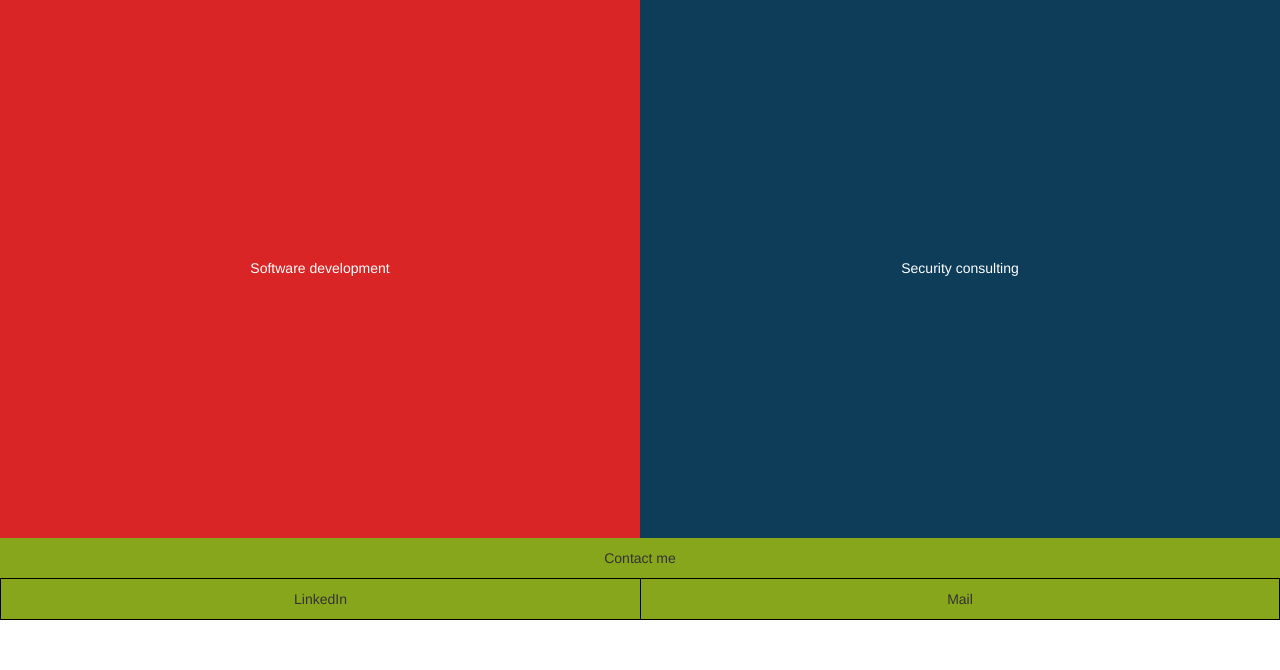
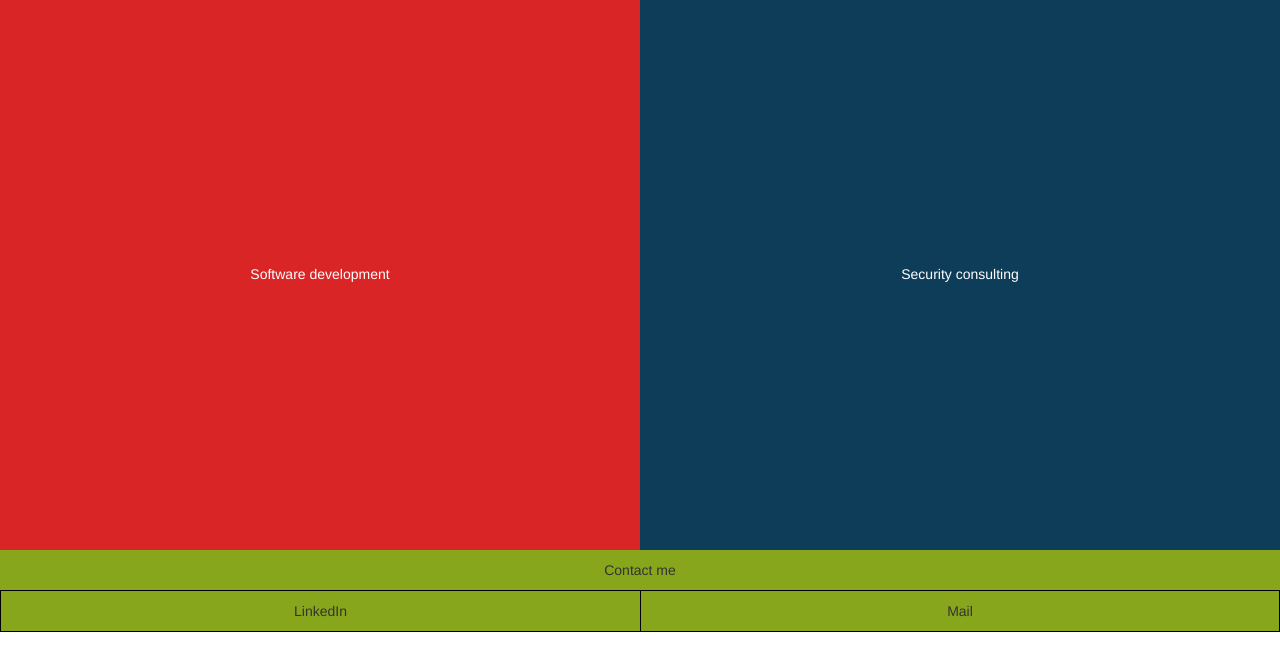
Before and after one commit to mzdv/mzdv.github.io, a website: page index.html in a window 1280 px wide. Shown: the part 72-742 px from the top of the page. Drawn offline with nearby package versions, Linux system fonts and the light colour scheme.

Commit message:
CSS improvement: padding.

```diff
--- a/css/style.css
+++ b/css/style.css
@@ -1,5 +1,5 @@
-body {
-
+.row {
+    margin: 0;
 }
 p {
     margin: 10px 0 10px 0;
@@ -17,14 +17,14 @@ p {
 
 #left {
     background-color: #D92525;
-    padding-top: 250px;
-    padding-bottom: 250px;
+    padding-top: 20%;
+    padding-bottom: 20%;
 }
 
 #right {
     background-color: #0E3D59;
-    padding-top: 250px;
-    padding-bottom: 250px;
+    padding-top: 20%;
+    padding-bottom: 20%;
 }
 
 .contact {
```
